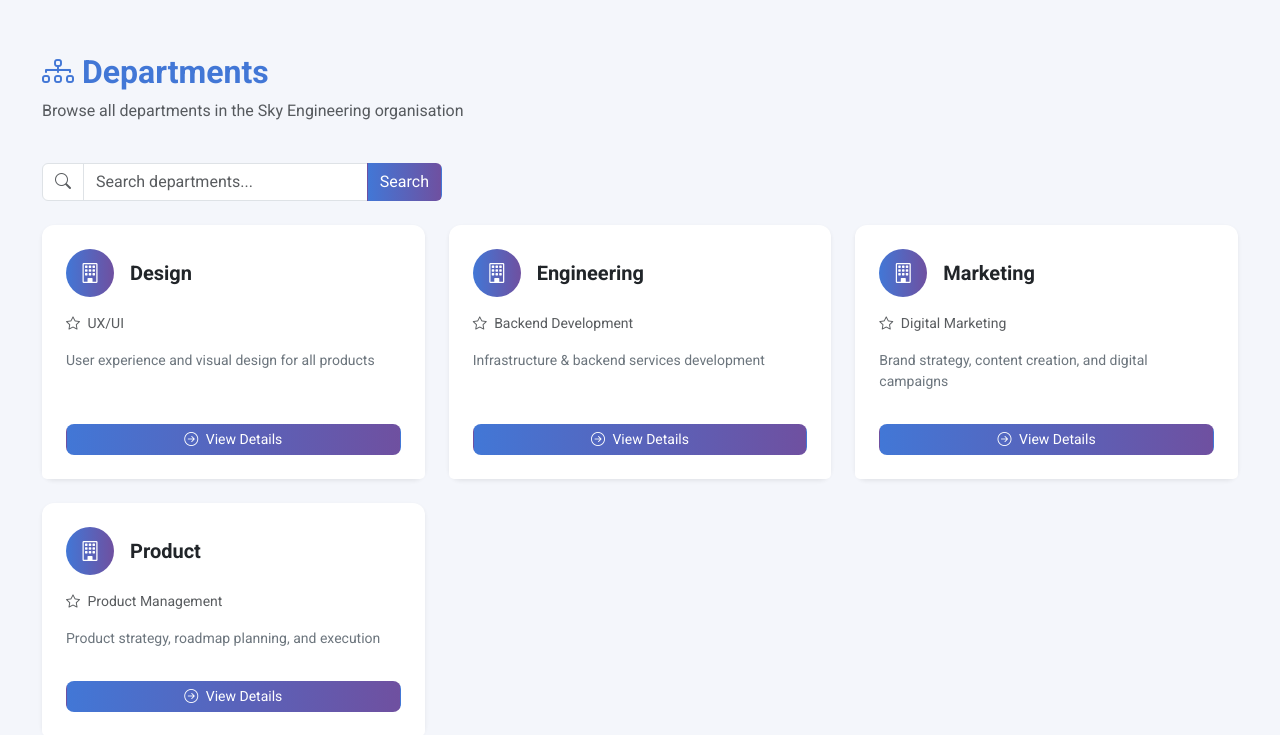
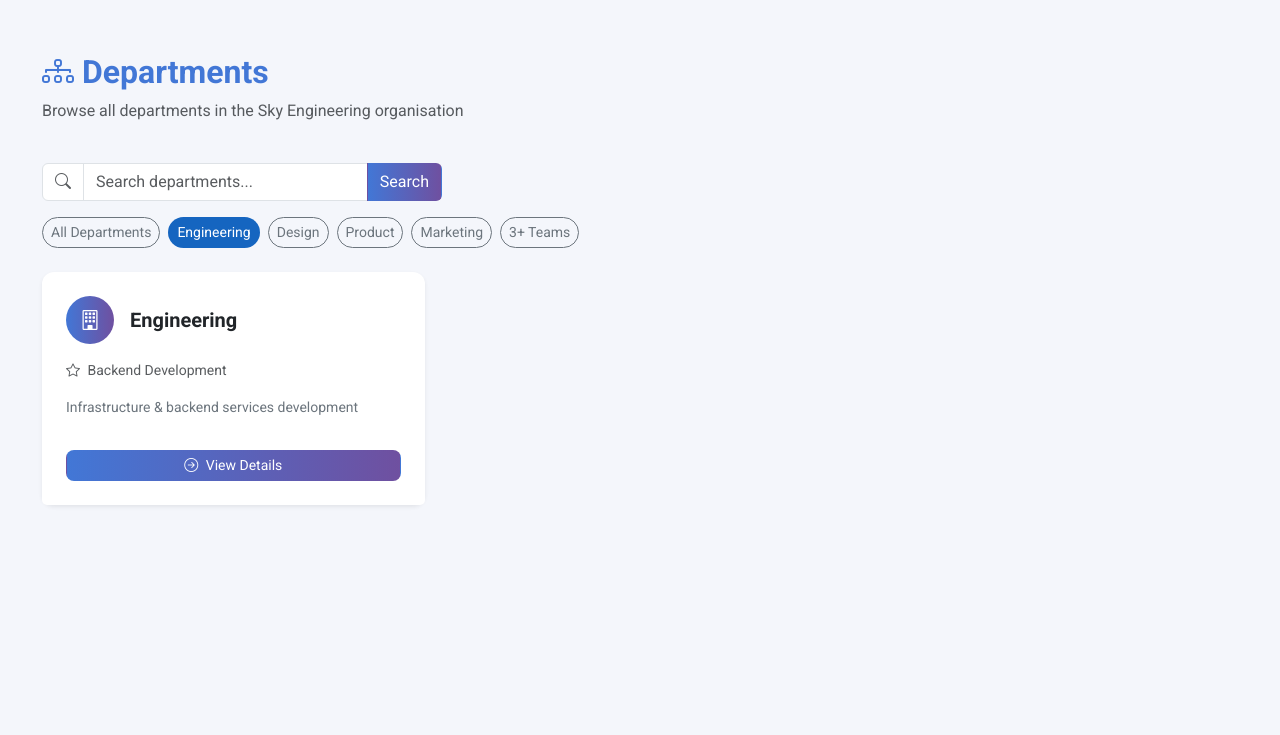
Before and after one commit to Amran1700/Software_Development_GP_CWK2, a Django app: page /departments/?filter=Engineering in a window 1280 px wide. Shown: the part 57-792 px from the top of the page. After the commit the page ends 563 px from the top, so only its background shows below. Run offline with Django 5.2, Linux system fonts and the light colour scheme; data comes from the database, SQL or seed files in the repository.

Commit message:
Add filter chips to department list

```diff
--- a/organisation_feature/templates/organisation_feature/department_list.html
+++ b/organisation_feature/templates/organisation_feature/department_list.html
@@ -1,17 +1,12 @@
 {% extends 'global.html' %}
-
 
 {% block title %}Departments - Sky Engineering{% endblock %}
 
-
 {% block nav_organisation %}active{% endblock %}
-
 
 {% block content %}
 
-
 <div class="container-fluid">
-
 
     <!-- Page Header -->
     <div class="d-flex justify-content-between align-items-center mb-4">
@@ -23,9 +18,8 @@
         </div>
     </div>
 
-
     <!-- Search Bar -->
-   <div class="mb-4">
+    <div class="mb-3">
         <form method="GET" action="">
             <div class="input-group" style="max-width: 400px;">
                 <span class="input-group-text bg-white">
@@ -33,7 +27,7 @@
                 </span>
                 <input type="text" name="q" class="form-control"
                        placeholder="Search departments..."
-                      value="{{ request.GET.q }}">
+                       value="{{ query }}">
                 <button class="btn" type="submit"
                         style="background: linear-gradient(to right, #4277D6, #6F50A0); color: white;">
                     Search
@@ -42,6 +36,39 @@
         </form>
     </div>
 
+    <!-- Filter Chips -->
+    <div class="d-flex flex-wrap gap-2 mb-4">
+        <a href="/departments/"
+           class="btn btn-sm {% if not active_filter %}text-white{% else %}btn-outline-secondary{% endif %}"
+           style="{% if not active_filter %}background: linear-gradient(to right, #4277D6, #6F50A0);{% endif %} border-radius: 20px;">
+            All Departments
+        </a>
+        <a href="/departments/?filter=Engineering"
+           class="btn btn-sm {% if active_filter == 'Engineering' %}text-white{% else %}btn-outline-secondary{% endif %}"
+           style="{% if active_filter == 'Engineering' %}background-color: #1565C0;{% endif %} border-radius: 20px;">
+            Engineering
+        </a>
+        <a href="/departments/?filter=Design"
+           class="btn btn-sm {% if active_filter == 'Design' %}text-white{% else %}btn-outline-secondary{% endif %}"
+           style="{% if active_filter == 'Design' %}background-color: #6F50A0;{% endif %} border-radius: 20px;">
+            Design
+        </a>
+        <a href="/departments/?filter=Product"
+           class="btn btn-sm {% if active_filter == 'Product' %}text-white{% else %}btn-outline-secondary{% endif %}"
+           style="{% if active_filter == 'Product' %}background-color: #2E7D32;{% endif %} border-radius: 20px;">
+            Product
+        </a>
+        <a href="/departments/?filter=Marketing"
+           class="btn btn-sm {% if active_filter == 'Marketing' %}text-white{% else %}btn-outline-secondary{% endif %}"
+           style="{% if active_filter == 'Marketing' %}background-color: #E65100;{% endif %} border-radius: 20px;">
+            Marketing
+        </a>
+        <a href="/departments/?filter=3teams"
+           class="btn btn-sm {% if active_filter == '3teams' %}text-white{% else %}btn-outline-secondary{% endif %}"
+           style="{% if active_filter == '3teams' %}background: linear-gradient(to right, #4277D6, #6F50A0);{% endif %} border-radius: 20px;">
+            3+ Teams
+        </a>
+    </div>
 
     <!-- Department Cards -->
     <div class="row g-4">
@@ -85,8 +112,6 @@
         {% endfor %}
     </div>
 
-
 </div>
 
-
 {% endblock %}
--- a/organisation_feature/views.py
+++ b/organisation_feature/views.py
@@ -17,26 +17,36 @@ def org_chart(request):
 
 def department_list(request):
     """
-    Displays a searchable list of all departments.
-    Accepts a GET parameter 'q' for search queries.
+    Displays a searchable, filterable list of all departments.
+    Accepts GET parameter 'q' for search and 'filter' for category filtering.
     Filters by department name or specialisation if a query is provided.
+    Filters by department name if a filter chip is selected.
+    3+ Teams filter shows departments with 3 or more teams.
     """
     query = request.GET.get('q', '')  # Get search query from URL params
+    active_filter = request.GET.get('filter', '')  # Get active filter chip
+
+    departments = Department.objects.all()
 
     if query:
-        # Filter departments by name or specialisation (case insensitive)
-        departments = Department.objects.filter(
+        # Filter by name or specialisation
+        departments = departments.filter(
             department_name__icontains=query
-        ) | Department.objects.filter(
+        ) | departments.filter(
             specialisation__icontains=query
         )
-    else:
-        # Return all departments if no search query
-        departments = Department.objects.all()
+
+    if active_filter == '3teams':
+        # Filter departments with 3 or more teams
+        departments = [d for d in departments if d.teams.count() >= 3]
+    elif active_filter:
+        # Filter by department name
+        departments = departments.filter(department_name__icontains=active_filter)
 
     return render(request, 'organisation_feature/department_list.html', {
         'departments': departments,
         'query': query,
+        'active_filter': active_filter,
     })
 
 
```
Lines whose indentation alone changed are shown as unchanged.
